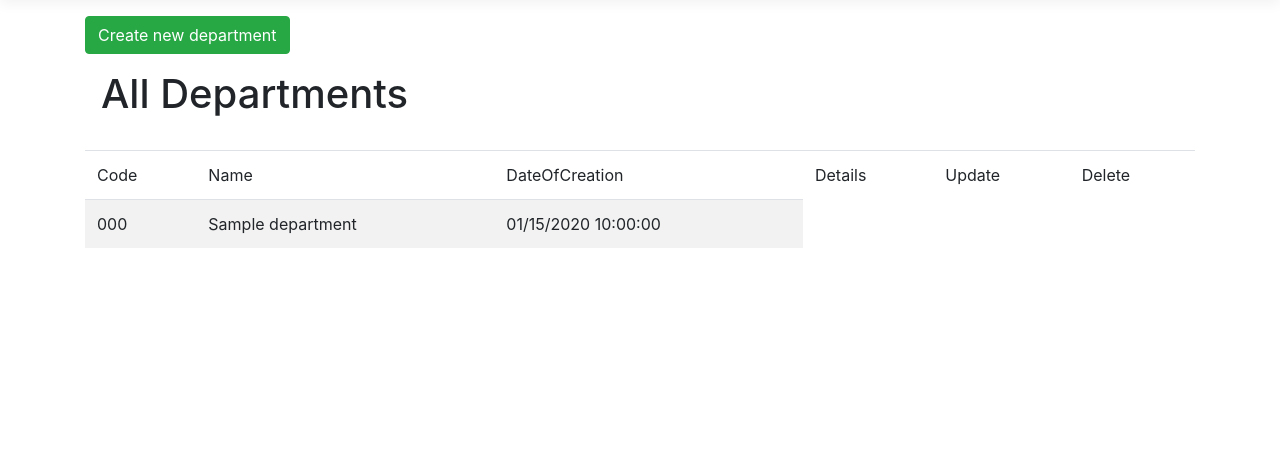
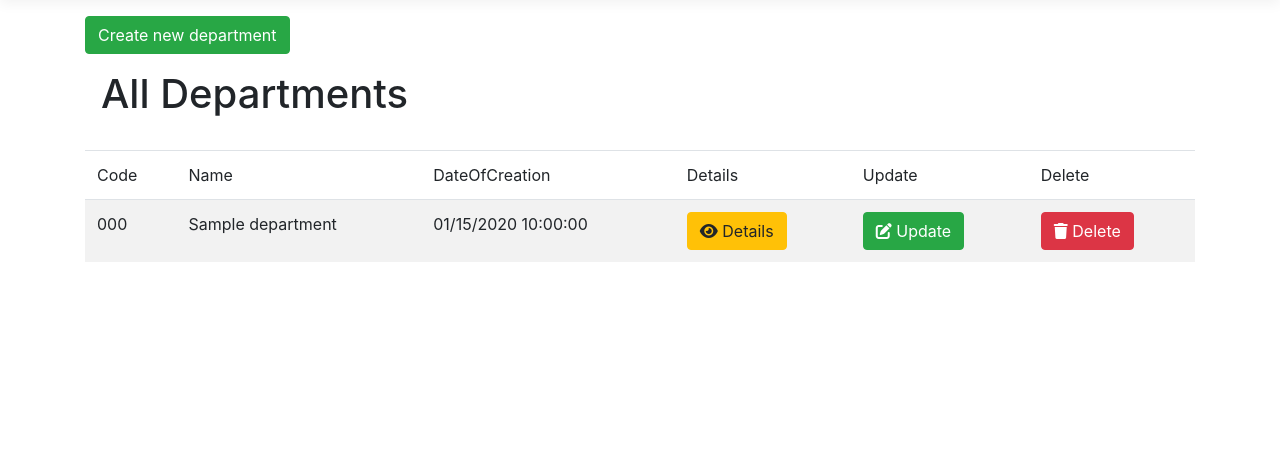
Before and after one commit to Rndody/Demo-MVC-Project, an ASP.NET Core app: page /Department in a window 1280 px wide. Shown: the part 57-518 px from the top of the page. Run offline with ASP.NET Core 8, Linux system fonts and the light colour scheme; tables that the repository leaves empty hold one stand-in row (values such as "Sample post"); data that the repository does not hold is empty.

Commit message:
Department Details

```diff
--- a/MVC Project Presentation Layer/Controllers/DepartmentController.cs
+++ b/MVC Project Presentation Layer/Controllers/DepartmentController.cs
@@ -34,6 +34,15 @@
         }
 
 
+        public IActionResult Details(int? id)
+        {
+            if (id == null)
+                return BadRequest();
+            var department = departmentRepo.Get(id.Value);
+            if (department == null)
+                return NotFound();
+            return View(department);
+        }
 
 
     }
--- a/MVC Project Presentation Layer/Views/Department/Index.cshtml
+++ b/MVC Project Presentation Layer/Views/Department/Index.cshtml
@@ -29,7 +29,24 @@
                     <td>@department.Code</td>
                     <td>@department.Name</td>
                     <td>@department.DateOfCreation</td>
+
+                    <td>
+                        <a asp-controller="Department" asp-action="Details" asp-route-id="@department.Id" class="btn btn-warning">
+                            <i class="fas fa-eye"></i> Details
+                        </a>
+                    </td>
+                    <td>
+                        <a asp-action="Edit" asp-route-id="@department.Id" class="btn btn-success">
+                            <i class="fas fa-edit"></i> Update
+                        </a>
+                    </td>
+                    <td>
+                        <a asp-action="Delete" asp-route-id="@department.Id" class="btn btn-danger">
+                            <i class="fas fa-trash"></i> Delete
+                        </a>
+                    </td>
                 </tr>
+
             }
         </tbody>
     </table>
--- a/MVC Project Presentation Layer/Views/Shared/_Layout.cshtml
+++ b/MVC Project Presentation Layer/Views/Shared/_Layout.cshtml
@@ -6,6 +6,7 @@
     <title>@ViewData["Title"] - MVC_Project_Presentation_Layer</title>
     <link rel="stylesheet" href="~/lib/bootstrap/dist/css/bootstrap.min.css" />
     <link rel="stylesheet" href="~/css/site.css" />
+    <link rel="stylesheet" href="https://cdnjs.cloudflare.com/ajax/libs/font-awesome/6.5.1/css/all.min.css" integrity="sha512-DTOQO9RWCH3ppGqcWaEA1BIZOC6xxalwEsw9c2QQeAIftl+Vegovlnee1c9QX4TctnWMn13TZye+giMm8e2LwA==" crossorigin="anonymous" referrerpolicy="no-referrer" />
 </head>
 <body>
     <header>
```
Also changed, not shown: MVC Project Presentation Layer/Views/Department/Details.cshtml (added, +25 -0 lines).
